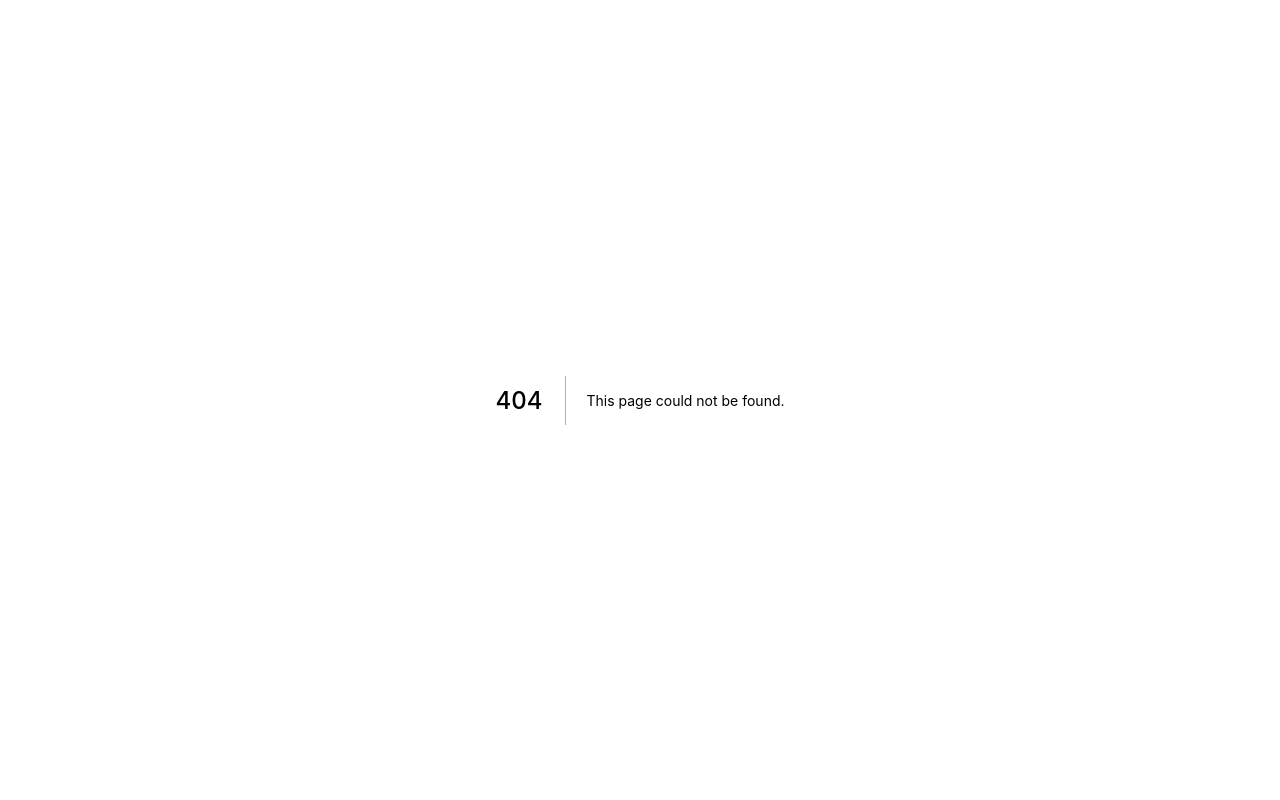
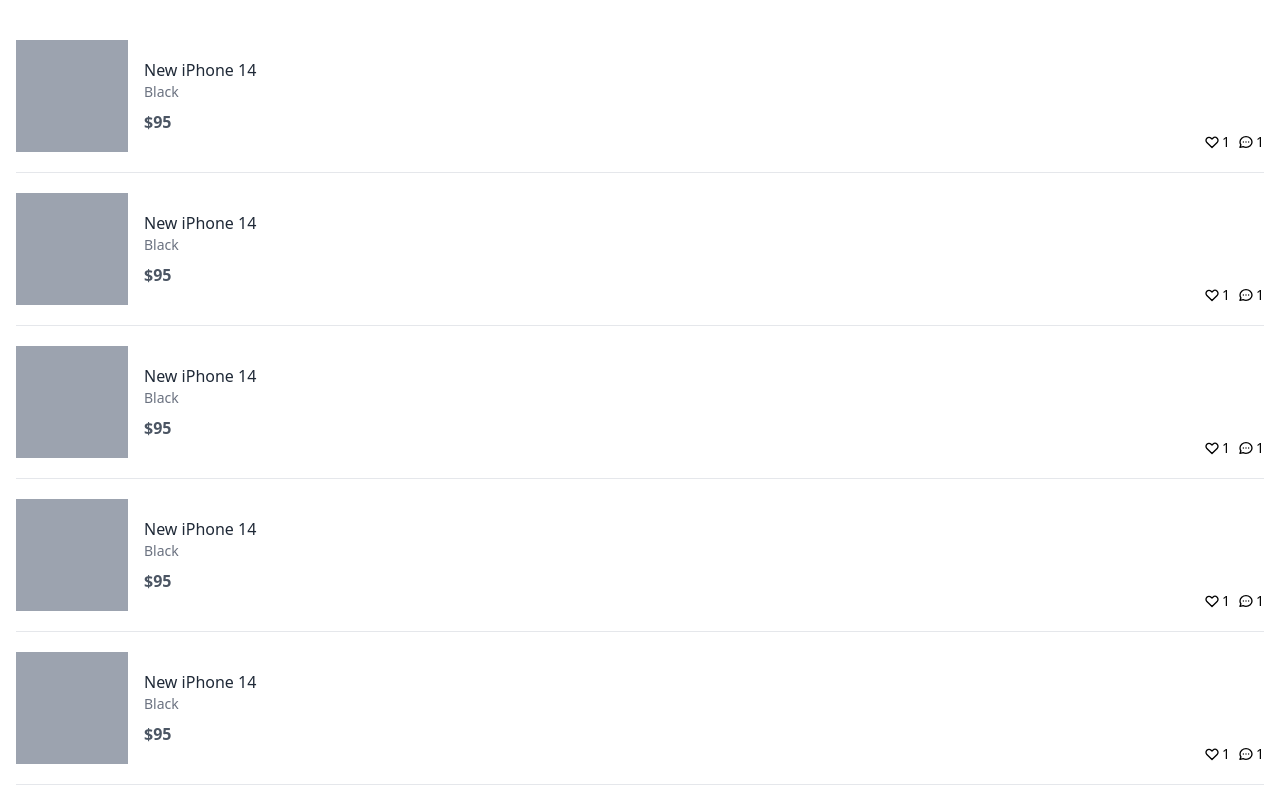
Before and after one commit to SurpSurp/carrot-market, a Next.js app: page /profile/bought in a window 1280 px wide. Before the commit this address had no page. Shown: the top 800 px of the page. Built offline with nearby package versions, Linux system fonts and the light colour scheme.

Commit message:
#5.11 profile-details

```diff
--- /dev/null
+++ b/pages/profile/bought.tsx
@@ -0,0 +1,61 @@
+import { NextPage } from "next";
+
+const Bought: NextPage = () => {
+  return (
+    <div className="flex flex-col space-y-5 px-4 py-10">
+      {[1, 1, 1, 1, 1, 1, 1, 1, 1, 1, 1, 1].map((_, i) => (
+        <div
+          key={i}
+          className=" flex border-b pb-5 cursor-pointer justify-between"
+        >
+          <div className="flex space-x-4 items-center">
+            <div className="w-28 h-28 bg-gray-400" />
+            <div className="flex flex-col">
+              <h3 className="font-medium text-gray-800">New iPhone 14</h3>
+              <span className="text-sm text-gray-500">Black</span>
+              <span className="font-semibold text-gray-600 mt-2">$95</span>
+            </div>
+          </div>
+          <div className="flex items-end justify-end space-x-2">
+            <div className="flex items-center text-sm space-x-0.5">
+              <svg
+                className="w-4 h-4"
+                fill="none"
+                stroke="currentColor"
+                viewBox="0 0 24 24"
+                xmlns="http://www.w3.org/2000/svg"
+              >
+                <path
+                  strokeLinecap="round"
+                  strokeLinejoin="round"
+                  strokeWidth="2"
+                  d="M4.318 6.318a4.5 4.5 0 000 6.364L12 20.364l7.682-7.682a4.5 4.5 0 00-6.364-6.364L12 7.636l-1.318-1.318a4.5 4.5 0 00-6.364 0z"
+                ></path>
+              </svg>
+              <span>1</span>
+            </div>
+            <div className="flex items-center text-sm space-x-0.5">
+              <svg
+                className="w-4 h-4"
+                fill="none"
+                stroke="currentColor"
+                viewBox="0 0 24 24"
+                xmlns="http://www.w3.org/2000/svg"
+              >
+                <path
+                  strokeLinecap="round"
+                  strokeLinejoin="round"
+                  strokeWidth="2"
+                  d="M8 12h.01M12 12h.01M16 12h.01M21 12c0 4.418-4.03 8-9 8a9.863 9.863 0 01-4.255-.949L3 20l1.395-3.72C3.512 15.042 3 13.574 3 12c0-4.418 4.03-8 9-8s9 3.582 9 8z"
+                ></path>
+              </svg>
+              <span>1</span>
+            </div>
+          </div>
+        </div>
+      ))}
+    </div>
+  );
+};
+
+export default Bought;
--- /dev/null
+++ b/pages/profile/loved.tsx
@@ -0,0 +1,61 @@
+import { NextPage } from "next";
+
+const Loved: NextPage = () => {
+  return (
+    <div className="flex flex-col space-y-5 px-4 py-10">
+      {[1, 1, 1, 1, 1, 1, 1, 1, 1, 1, 1, 1].map((_, i) => (
+        <div
+          key={i}
+          className=" flex border-b pb-5 cursor-pointer justify-between"
+        >
+          <div className="flex space-x-4 items-center">
+            <div className="w-28 h-28 bg-gray-400" />
+            <div className="flex flex-col">
+              <h3 className="font-medium text-gray-800">New iPhone 14</h3>
+              <span className="text-sm text-gray-500">Black</span>
+              <span className="font-semibold text-gray-600 mt-2">$95</span>
+            </div>
+          </div>
+          <div className="flex items-end justify-end space-x-2">
+            <div className="flex items-center text-sm space-x-0.5">
+              <svg
+                className="w-4 h-4"
+                fill="none"
+                stroke="currentColor"
+                viewBox="0 0 24 24"
+                xmlns="http://www.w3.org/2000/svg"
+              >
+                <path
+                  strokeLinecap="round"
+                  strokeLinejoin="round"
+                  strokeWidth="2"
+                  d="M4.318 6.318a4.5 4.5 0 000 6.364L12 20.364l7.682-7.682a4.5 4.5 0 00-6.364-6.364L12 7.636l-1.318-1.318a4.5 4.5 0 00-6.364 0z"
+                ></path>
+              </svg>
+              <span>1</span>
+            </div>
+            <div className="flex items-center text-sm space-x-0.5">
+              <svg
+                className="w-4 h-4"
+                fill="none"
+                stroke="currentColor"
+                viewBox="0 0 24 24"
+                xmlns="http://www.w3.org/2000/svg"
+              >
+                <path
+                  strokeLinecap="round"
+                  strokeLinejoin="round"
+                  strokeWidth="2"
+                  d="M8 12h.01M12 12h.01M16 12h.01M21 12c0 4.418-4.03 8-9 8a9.863 9.863 0 01-4.255-.949L3 20l1.395-3.72C3.512 15.042 3 13.574 3 12c0-4.418 4.03-8 9-8s9 3.582 9 8z"
+                ></path>
+              </svg>
+              <span>1</span>
+            </div>
+          </div>
+        </div>
+      ))}
+    </div>
+  );
+};
+
+export default Loved;
--- /dev/null
+++ b/pages/profile/sold.tsx
@@ -0,0 +1,61 @@
+import { NextPage } from "next";
+
+const Sold: NextPage = () => {
+  return (
+    <div className="flex flex-col space-y-5 px-4 py-10">
+      {[1, 1, 1, 1, 1, 1, 1, 1, 1, 1, 1, 1].map((_, i) => (
+        <div
+          key={i}
+          className=" flex border-b pb-5 cursor-pointer justify-between"
+        >
+          <div className="flex space-x-4 items-center">
+            <div className="w-28 h-28 bg-gray-400" />
+            <div className="flex flex-col">
+              <h3 className="font-medium text-gray-800">New iPhone 14</h3>
+              <span className="text-sm text-gray-500">Black</span>
+              <span className="font-semibold text-gray-600 mt-2">$95</span>
+            </div>
+          </div>
+          <div className="flex items-end justify-end space-x-2">
+            <div className="flex items-center text-sm space-x-0.5">
+              <svg
+                className="w-4 h-4"
+                fill="none"
+                stroke="currentColor"
+                viewBox="0 0 24 24"
+                xmlns="http://www.w3.org/2000/svg"
+              >
+                <path
+                  strokeLinecap="round"
+                  strokeLinejoin="round"
+                  strokeWidth="2"
+                  d="M4.318 6.318a4.5 4.5 0 000 6.364L12 20.364l7.682-7.682a4.5 4.5 0 00-6.364-6.364L12 7.636l-1.318-1.318a4.5 4.5 0 00-6.364 0z"
+                ></path>
+              </svg>
+              <span>1</span>
+            </div>
+            <div className="flex items-center text-sm space-x-0.5">
+              <svg
+                className="w-4 h-4"
+                fill="none"
+                stroke="currentColor"
+                viewBox="0 0 24 24"
+                xmlns="http://www.w3.org/2000/svg"
+              >
+                <path
+                  strokeLinecap="round"
+                  strokeLinejoin="round"
+                  strokeWidth="2"
+                  d="M8 12h.01M12 12h.01M16 12h.01M21 12c0 4.418-4.03 8-9 8a9.863 9.863 0 01-4.255-.949L3 20l1.395-3.72C3.512 15.042 3 13.574 3 12c0-4.418 4.03-8 9-8s9 3.582 9 8z"
+                ></path>
+              </svg>
+              <span>1</span>
+            </div>
+          </div>
+        </div>
+      ))}
+    </div>
+  );
+};
+
+export default Sold;
```
